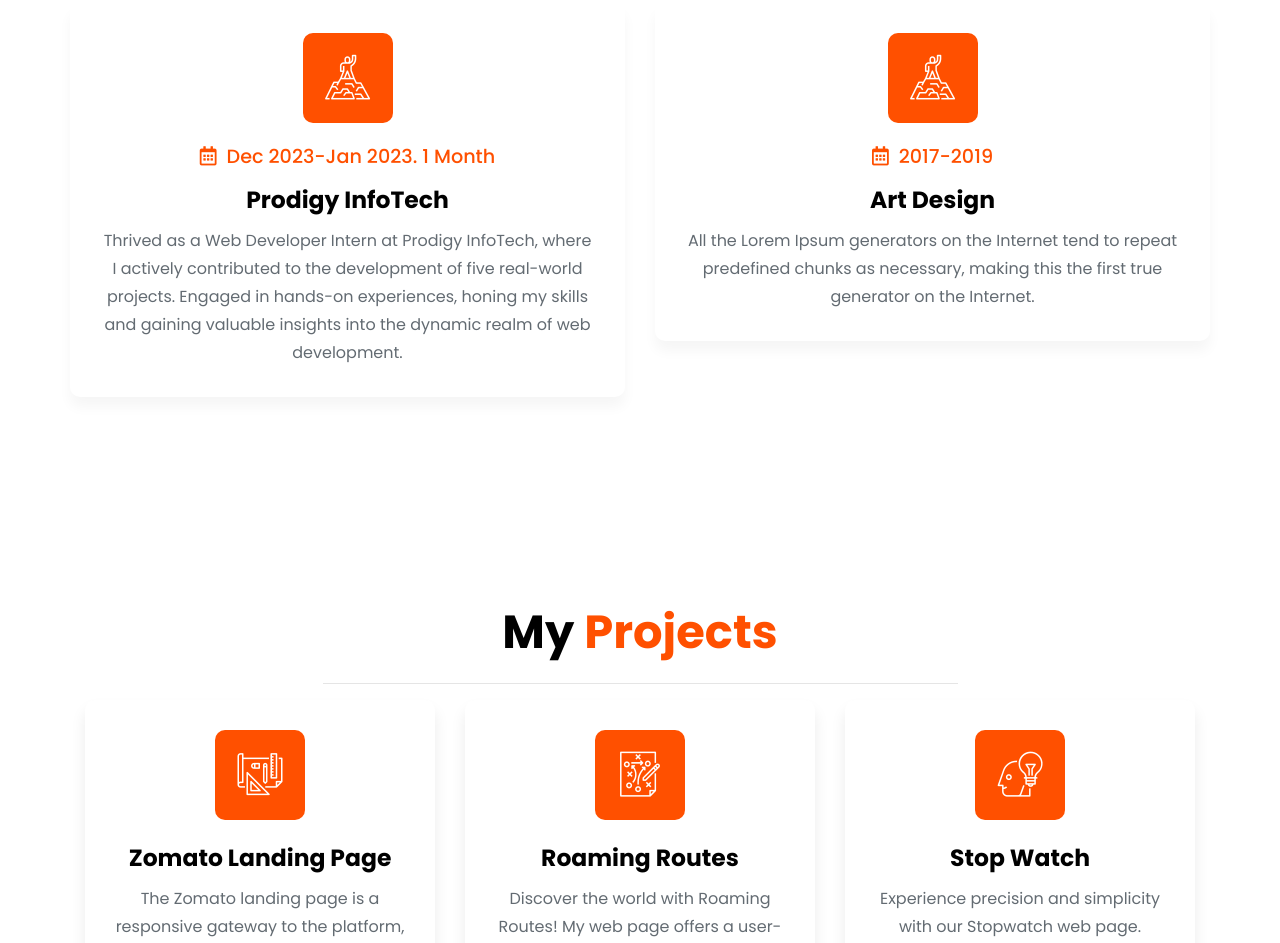
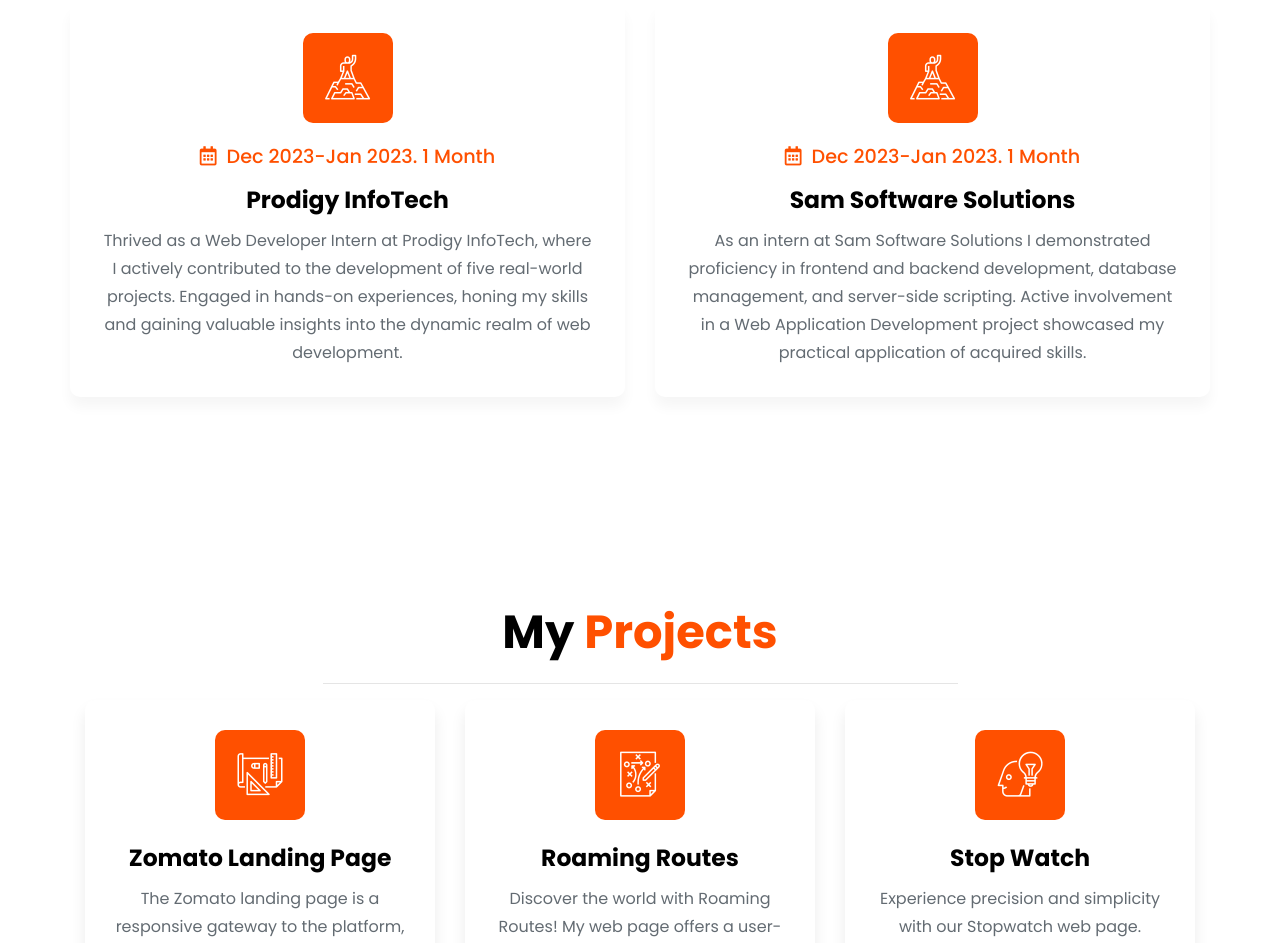
Before and after one commit to SakshiiMehta/Prodigy-wd-04, a plain HTML site: page index.html in a window 1280 px wide. Shown: the part 1780-2723 px from the top of the page. Drawn offline with Linux system fonts and the light colour scheme.

Commit message:
Final Update

```diff
--- a/index.html
+++ b/index.html
@@ -248,15 +248,15 @@
                       <span class="flaticon-010-success"></span>
                     </div>
                     <div class="resume-univ-text">
-                      <h6><i class="far fa-calendar-alt"></i>2017-2019</h6>
-                      <h5>Art Design</h5>
+                      <h6><i class="far fa-calendar-alt"></i>Dec 2023-Jan 2023. 1 month</h6>
+                      <h5>Sam Software Solutions</h5>
                     </div>
                   </div>
                   <div class="experience-item-body">
                     <p>
-                      All the Lorem Ipsum generators on the Internet tend to
-                      repeat predefined chunks as necessary, making this the
-                      first true generator on the Internet.
+                      As an intern at Sam Software Solutions I demonstrated proficiency in frontend and backend development,
+                       database management, and server-side scripting. Active involvement in a Web Application Development project
+                        showcased my practical application of acquired skills.
                     </p>
                   </div>
                 </div>
```
Also changed, not shown: 1 other file.
